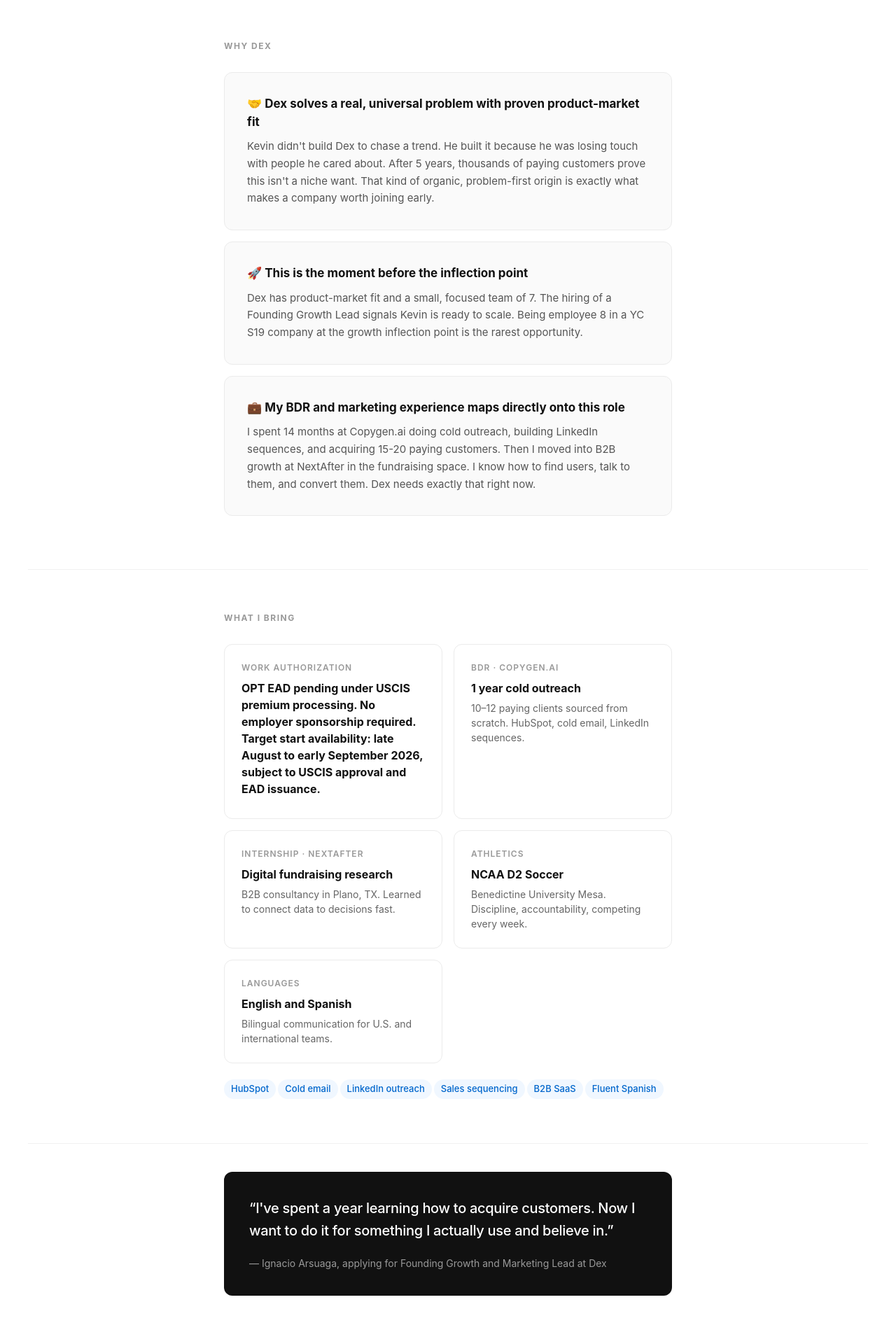
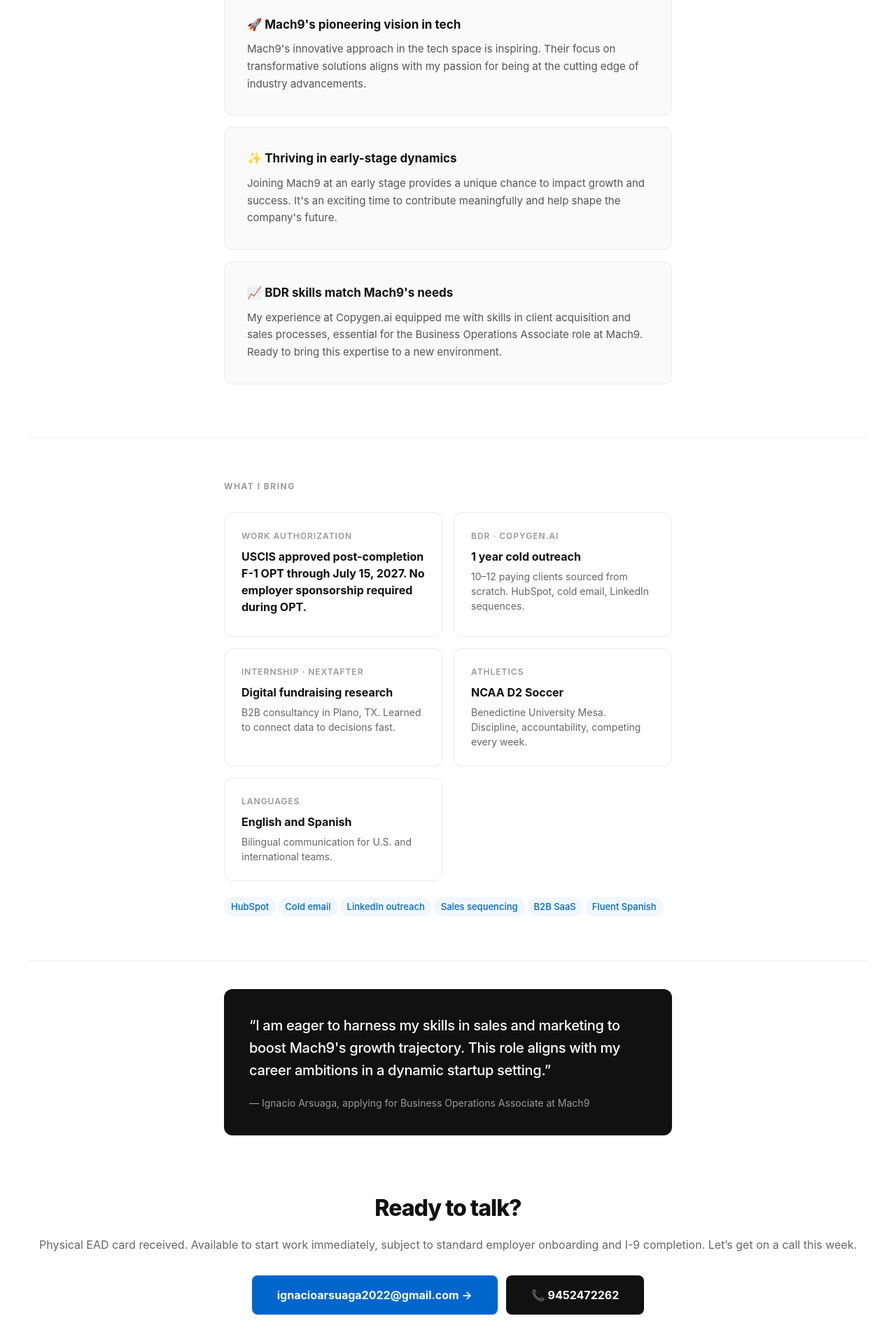
Before and after one commit to copygenai/nacho-for, a Next.js app: page / in a window 1280 px wide. Shown: the part 705-2625 px from the top of the page at 70% size. Built offline with nearby package versions, Linux system fonts and the light colour scheme.

Commit message:
Microsite: Mach9 (Business Operations Associate)

```diff
--- a/app/page.js
+++ b/app/page.js
@@ -73,7 +73,7 @@ export default function Page() {
         </div>
         <div style={{ display: 'grid', gridTemplateColumns: '1fr 1fr', gap: 16 }}>
           {[
-            { label: 'Work authorization', value: 'OPT EAD pending under USCIS premium processing. No employer sponsorship required. Target start availability: late August to early September 2026, subject to USCIS approval and EAD issuance.', sub: '' },
+            { label: 'Work authorization', value: 'USCIS approved post-completion F-1 OPT through July 15, 2027. No employer sponsorship required during OPT.', sub: '' },
             { label: 'BDR · Copygen.ai', value: '1 year cold outreach', sub: '10–12 paying clients sourced from scratch. HubSpot, cold email, LinkedIn sequences.' },
             { label: 'Internship · NextAfter', value: 'Digital fundraising research', sub: 'B2B consultancy in Plano, TX. Learned to connect data to decisions fast.' },
             { label: 'Athletics', value: 'NCAA D2 Soccer', sub: 'Benedictine University Mesa. Discipline, accountability, competing every week.' },
@@ -111,7 +111,7 @@ export default function Page() {
       <div style={{ padding: '80px 40px', textAlign: 'center' }}>
         <h2 style={{ fontSize: 32, fontWeight: 800, letterSpacing: '-1px', marginBottom: 16 }}>Ready to talk?</h2>
         <p style={{ fontSize: 16, color: '#666', marginBottom: 32 }}>
-          Target start availability: late August to early September 2026, subject to USCIS approval and EAD issuance. Let&rsquo;s get on a call this week.
+          Physical EAD card received. Available to start work immediately, subject to standard employer onboarding and I-9 completion. Let&rsquo;s get on a call this week.
         </p>
         <div style={{ display: 'flex', gap: 12, justifyContent: 'center', flexWrap: 'wrap' }}>
           <a href={`mailto:${candidate.email}`}
--- a/site.config.json
+++ b/site.config.json
@@ -1,38 +1,39 @@
 {
   "candidate": {
     "name": "Ignacio Arsuaga",
-    "email": "nacho@arsuaga.net",
-    "phone": "+19452472262",
-    "linkedin": "https://linkedin.com/in/ignacio-arsuaga-garcia-colavidas",
-    "location": "Mesa, AZ (Phoenix area)"
+    "email": "ignacioarsuaga2022@gmail.com",
+    "phone": "9452472262",
+    "linkedin": "https://www.linkedin.com/in/ignacio-arsuaga-garcia-colavidas/",
+    "startAvailability": "Physical EAD card received. Available to start work immediately, subject to standard employer onboarding and I-9 completion.",
+    "copygenPayingClients": "10–12"
   },
   "company": {
-    "name": "Dex",
-    "slug": "dex",
-    "accentColor": "#4F46E5"
+    "name": "Mach9",
+    "slug": "mach9",
+    "accentColor": "#0066cc"
   },
-  "role": "Founding Growth and Marketing Lead",
+  "role": "Business Operations Associate",
   "hero": {
-    "label": "Made for Dex",
-    "headline": "I want to build Dex into the relationship operating system everyone uses.",
-    "subheadline": "Dex solves a problem I see everywhere: people losing touch with their networks because there's no system for it. Kevin built something thousands of people pay for, and now it's the moment to scale. I've spent the last year proving I can acquire customers and drive growth, and I'm ready to do it for a product I genuinely believe in."
+    "label": "Made for Mach9",
+    "headline": "Fired up to drive success at Mach9's forefront!",
+    "subheadline": "I'm thrilled to propel Mach9's mission with my business acumen and dynamic sales experience. Joining an innovative startup like Mach9 offers the perfect platform to leverage my skills and contribute to accelerating growth."
   },
   "whyCompany": [
     {
-      "emoji": "🤝",
-      "title": "Dex solves a real, universal problem with proven product-market fit",
-      "body": "Kevin didn't build Dex to chase a trend. He built it because he was losing touch with people he cared about. After 5 years, thousands of paying customers prove this isn't a niche want. That kind of organic, problem-first origin is exactly what makes a company worth joining early."
+      "emoji": "🚀",
+      "title": "Mach9's pioneering vision in tech",
+      "body": "Mach9's innovative approach in the tech space is inspiring. Their focus on transformative solutions aligns with my passion for being at the cutting edge of industry advancements."
     },
     {
-      "emoji": "🚀",
-      "title": "This is the moment before the inflection point",
-      "body": "Dex has product-market fit and a small, focused team of 7. The hiring of a Founding Growth Lead signals Kevin is ready to scale. Being employee 8 in a YC S19 company at the growth inflection point is the rarest opportunity."
+      "emoji": "✨",
+      "title": "Thriving in early-stage dynamics",
+      "body": "Joining Mach9 at an early stage provides a unique chance to impact growth and success. It's an exciting time to contribute meaningfully and help shape the company's future."
     },
     {
-      "emoji": "💼",
-      "title": "My BDR and marketing experience maps directly onto this role",
-      "body": "I spent 14 months at Copygen.ai doing cold outreach, building LinkedIn sequences, and acquiring 15-20 paying customers. Then I moved into B2B growth at NextAfter in the fundraising space. I know how to find users, talk to them, and convert them. Dex needs exactly that right now."
+      "emoji": "📈",
+      "title": "BDR skills match Mach9's needs",
+      "body": "My experience at Copygen.ai equipped me with skills in client acquisition and sales processes, essential for the Business Operations Associate role at Mach9. Ready to bring this expertise to a new environment."
     }
   ],
-  "quote": "I've spent a year learning how to acquire customers. Now I want to do it for something I actually use and believe in."
+  "quote": "I am eager to harness my skills in sales and marketing to boost Mach9's growth trajectory. This role aligns with my career ambitions in a dynamic startup setting."
 }
```
